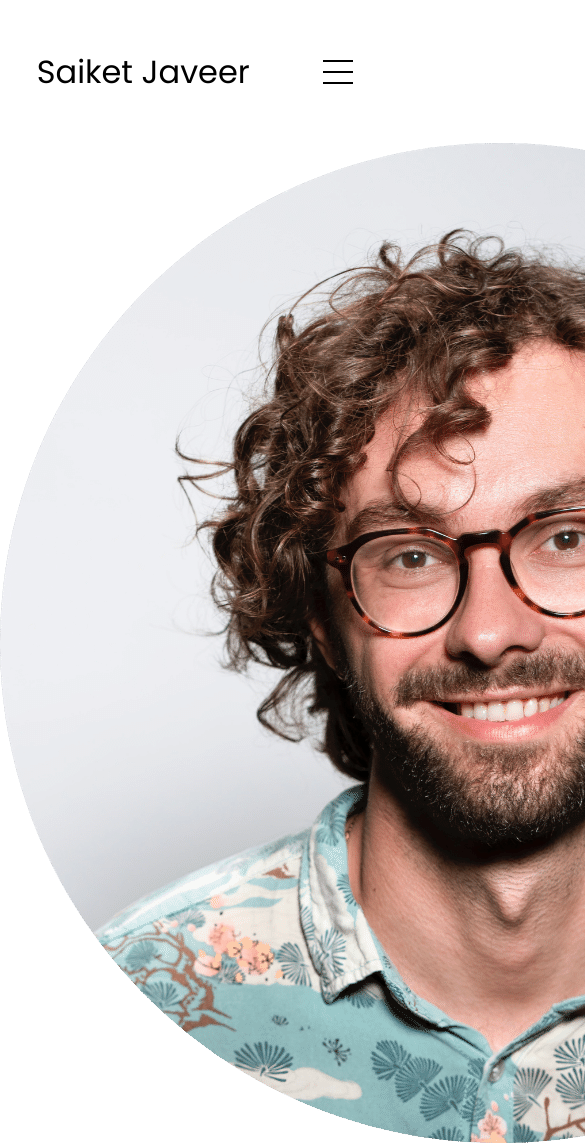
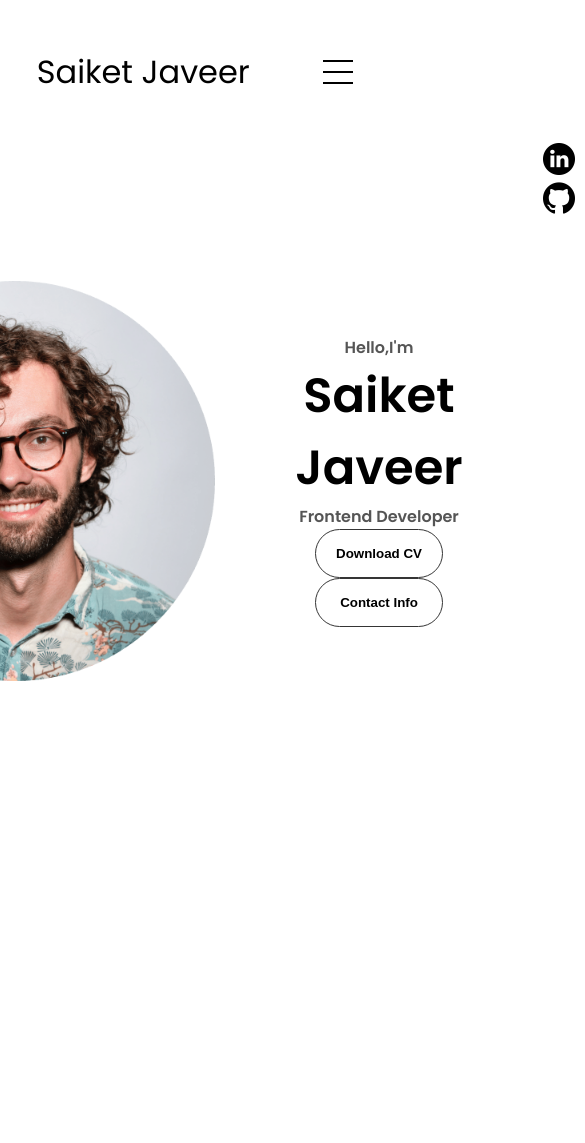
Before and after one commit to saiketjaveer-web/portfolio-website, a plain HTML site: page assets/index.html in a window 390 px wide. Shown: the top 1143 px of the page, 585 px wide, since content can reach past the window. After the commit the page ends 844 px from the top, so only its background shows below. Drawn offline with Linux system fonts and the light colour scheme.

Commit message:
Fixed navbar, hamburger menu, button layout, and hover effects

```diff
--- a/assets/index.html
+++ b/assets/index.html
@@ -49,6 +49,14 @@
             </div>
                 <button class="btn btn-color-2" onclick="location.href='./#contact'">Contact Info</button>
             </div>
+            <div id="socials-container">
+                <img src="./linkedin.png"
+class="icon"
+onclick="location.href='https://www.linkedin.com/in/saiket-javeer'" />
+                <img src="./github.png"
+class="icon"
+onclick="location.href='https://github.com/saiketjaveer-web'" />
+            </div>
         </div>
     </section>
     <script src="script.js"></script>
--- a/assets/style.css
+++ b/assets/style.css
@@ -74,7 +74,7 @@
     width: 100%;
     height:2px;
     background-color: black;
-    transition:all 0.3 ease-in-out ;
+    transition:all 0.3s ease-in-out ;
 }
 
 
@@ -85,7 +85,7 @@
     font-size: 1.5rem;
     color: black;
     text-decoration: none;
-    transition: all 0.3 ease-in-out;
+    transition: all 0.3s ease-in-out;
 
 }
 
@@ -132,3 +132,98 @@
     transition: all 0.3s ease-in-out;
 }
 /* SECTIONS */
+section{
+    padding: top 4vh;
+    height: 96vh;
+    margin: 0 10rem;
+    box-sizing: border-box;
+    min-height: fit-content;
+}
+.section-container #profile{
+    display: flex;
+}
+
+/* PROFILE SECTION */
+#profile{
+    display: flex;
+    justify-content: center;
+    gap:5rem ;
+    height: 80vh;
+}
+.section__pic-container{
+    display: flex;
+    height: 400px;
+    width: 400px;
+    margin: auto 0;
+}
+
+.section__text{
+    align-self: center;
+    text-align: center;
+}
+
+.section__text p{
+    font-weight: 600;
+}
+.section__text p1{
+    text-align: center;
+}
+.section__text p1{
+   font-size:1.75rem ;
+   margin-bottom: 1rem;
+}
+.title{
+    font-size: 3rem;
+    text-align: center;
+}
+#section-container{
+    display: flex;
+    justify-content: baseline;
+    margin-top: 1rem;
+    gap:1rem;
+}
+/*ICONS*/
+.icon{
+    cursor:pointer;
+    height: 2rem;
+}
+
+/*BUTTONS*/
+.btn-container{
+    display: flex;
+    justify-content: center;
+    gap:1rem;
+}
+.btn{
+    font-weight: 600;
+    transition: all 300ms ease;
+    padding: 1rem;
+    width:8rem ;
+    border-radius: 2rem;
+}
+.btn-color-1,
+.btn-color-2{
+    border: rgb(53,53,53) 0.1rem solid;
+
+}
+.btn-color-1:hover,
+.btn-color-2:hover{
+    cursor: pointer;
+}
+.btn-color-1:hover,
+.btn-color-2:hover{
+    background: rgb(53,53,53);
+    color: white;
+}
+.btn-color-1:hover{
+    background: rgb(0,0,0);
+}
+.btn-color-2{
+    background: none;
+}
+.btn-color-2:hover{
+    border: rgb(255,255,255) 0.1rem solid;
+}
+.btn-container{
+    gap:1rem;
+}
```
